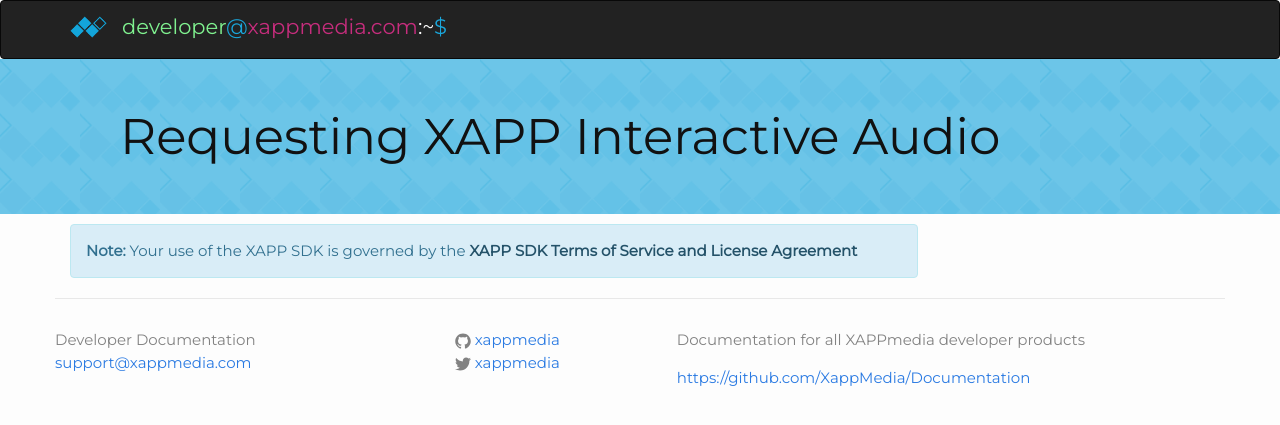
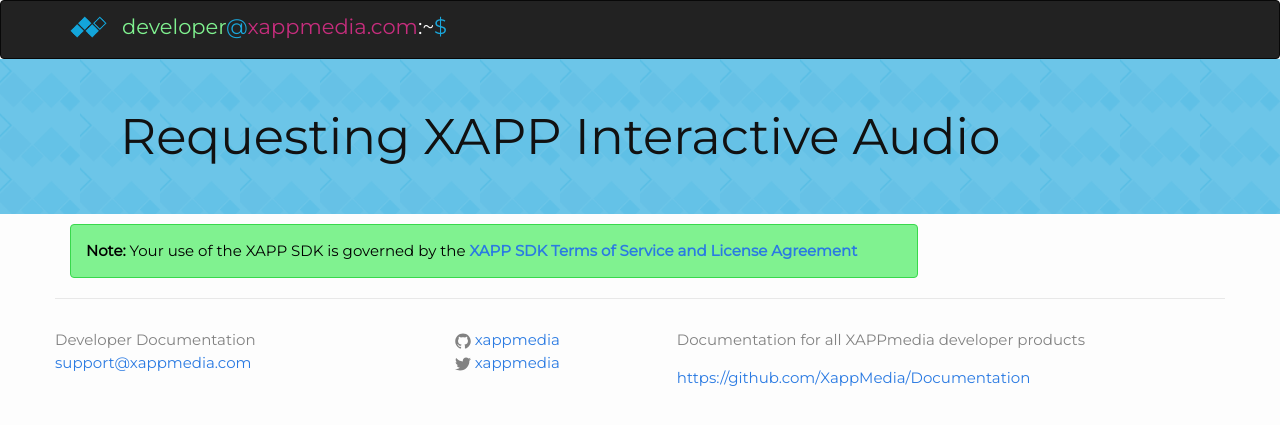
Before and after one commit to chrsdietz/Documentation, a Jekyll site: the page built from _guides/ad-request.markdown, in a window 1280 px wide. Shown: the top 425 px of the page. Built offline with Jekyll 4.4.1, drawn with Linux system fonts in a browser that asks for light colours; nearby versions of some CDN libraries; library files that are not in the unit come from our copies; Markdown is read by kramdown in place of the engine named in the settings; comment, search, counter and statistics services are not loaded.

Commit message:
custom alert style for sdk notice

```diff
--- a/_layouts/page-with-sidebar.html
+++ b/_layouts/page-with-sidebar.html
@@ -5,7 +5,7 @@
   <div class="row">
     <!-- Main Content -->
     <article class="col-md-9 xm-docs-main" role="main">
-      <div class="alert alert-info" role="alert">
+      <div class="alert alert-sdk-notice" role="alert">
         <b>Note:</b> Your use of the XAPP SDK is governed by the <a href="http://xappmedia.com/xapp-sdk/sdk-terms/" class="alert-link">XAPP SDK Terms of Service and License Agreement</a>
       </div>
       {{ content }}
--- a/_layouts/page.html
+++ b/_layouts/page.html
@@ -5,7 +5,7 @@
   <div class="row">
     <!-- Main Content -->
     <article class="col-md-12 xm-docs-main" role="main">
-      <div class="alert alert-info" role="alert">
+      <div class="alert alert-sdk-notice" role="alert">
         <b>Note:</b> Your use of the XAPP SDK is governed by the <a href="http://xappmedia.com/xapp-sdk/sdk-terms/" class="alert-link">XAPP SDK Terms of Service and License Agreement</a>
       </div>
       {{ content }}
--- a/_sass/_layout.scss
+++ b/_sass/_layout.scss
@@ -52,6 +52,16 @@
       position: fixed;
       width: 275px;
   }
+}
+
+/**
+ * Custom alert style
+ */
+
+.alert-sdk-notice {
+  color: black;
+  background-color:$xapp-green;
+  border-color: $xapp-green-dark;
 }
 
 /**
```
